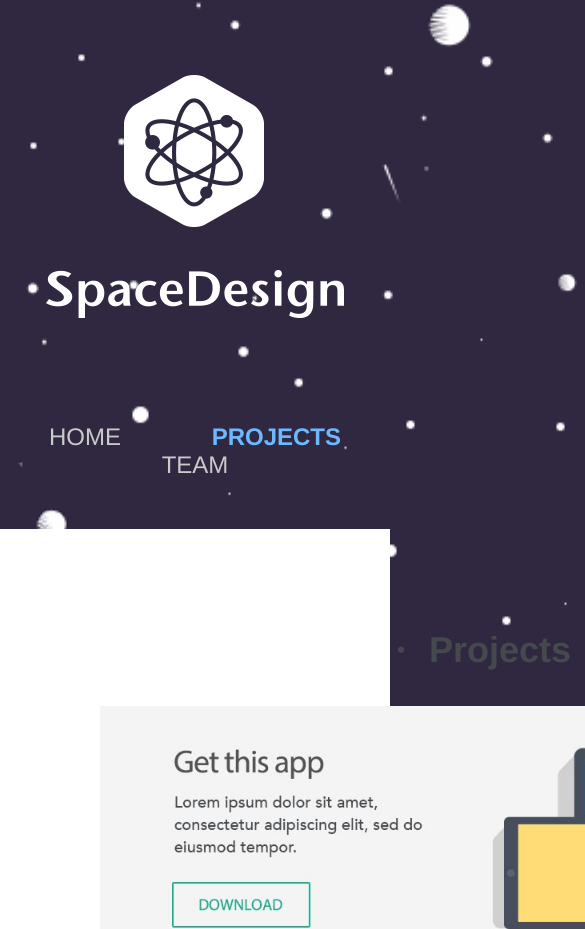
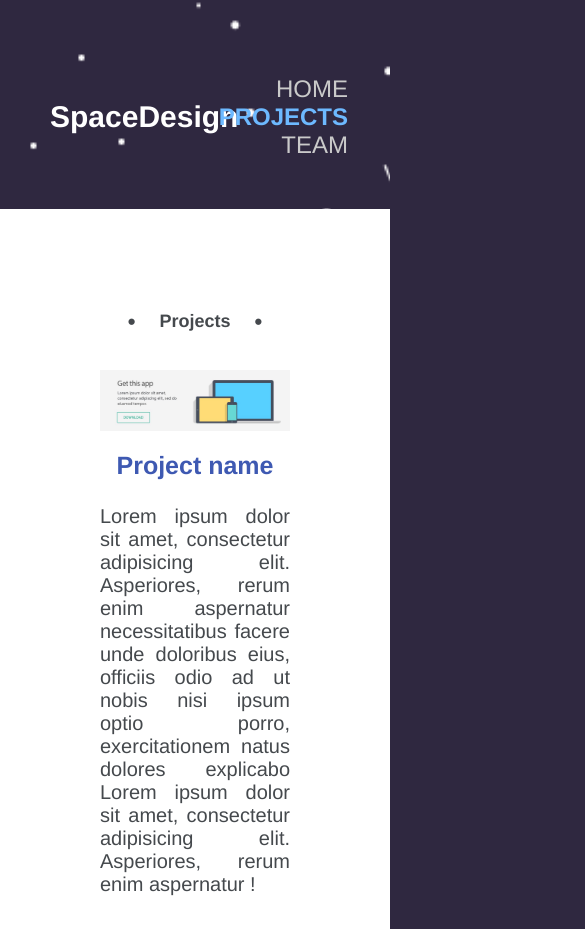
Before and after one commit to LeoMarX/frontend-playground, a plain HTML site: page company-site/projects.html in a window 390 px wide. Shown: the top 929 px of the page, 585 px wide, since content can reach past the window. Drawn offline with Linux system fonts and the light colour scheme.

Commit message:
added breakpoints to change the content to fit screen widths

```diff
--- a/company-site/projects.html
+++ b/company-site/projects.html
@@ -8,9 +8,7 @@
 <body>
 	<header>
 		<h1>
-			<a href="index.html">
-				<img src="images/logo.png" alt="SpaceDesign">
-			</a>
+			<a href="index.html">SpaceDesign</a>
 		</h1>
 		<nav>
 			<ul>
--- a/company-site/site.css
+++ b/company-site/site.css
@@ -11,6 +11,14 @@ body {
 
 h1 {
 	margin-bottom: 100px;
+}
+
+header h1 a {
+	display: inline-block;
+	text-indent: -9999px;
+	width: 298px;
+	height: 243px;
+	background: transparent url("images/logo.png") 0 0 no-repeat;
 }
 
 nav {
@@ -35,7 +43,7 @@ nav a.active {
 }
 
 .column {
-	width: 1000px;
+	max-width: 1000px;
 	margin: 0 auto;
 }
 
@@ -137,3 +145,61 @@ footer li a.instagram {
 	display: block;
 	margin: 0 0 30px 0;
 }
+
+@media (max-width: 875px) {
+	#team li {
+		width: 48%;
+		padding: 0 0 30px 0;
+	}
+	#team li img {
+		margin: 0 auto;
+		margin-bottom: 10px;
+	}
+}
+
+@media (max-width: 768px) {
+	header h1 {
+		margin-bottom: 50px;
+	}
+	footer li {
+		padding: 32px;
+	}
+}
+
+@media (max-width: 480px) {
+	header img {
+		width: 50%;
+	}
+	header h1 {
+		float: left;
+	}
+	header h1 a {
+		width: 0;
+		height: 0;
+		text-indent: 0;
+		text-decoration: none;
+		font-size: 30px;
+		color: #ffffff;
+		padding: 25px 30px 30px 50px;
+		background-position: -9999px;
+	}
+	nav {
+		text-align: right;
+	}
+	nav li {
+		display: block;
+	}
+	h2 {
+		font-size: 18px;
+	}
+	h2:before,
+	h2:after {
+		vertical-align: -2px;
+	}
+	footer li {
+		padding: 18px;
+	}
+	#projects article p {
+		padding: 0;
+	}
+}
```
Also changed, not shown: company-site/index.html (+1 -3 lines), company-site/team.html (+1 -3 lines).
